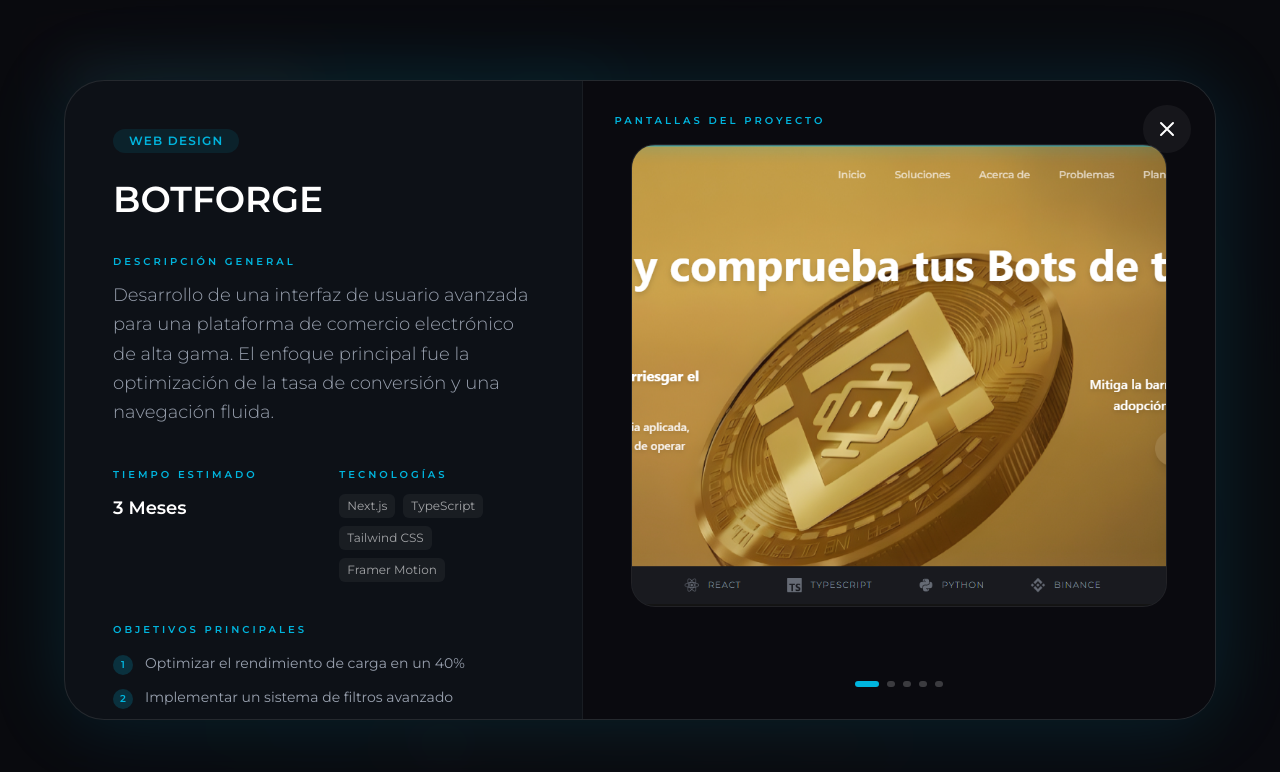
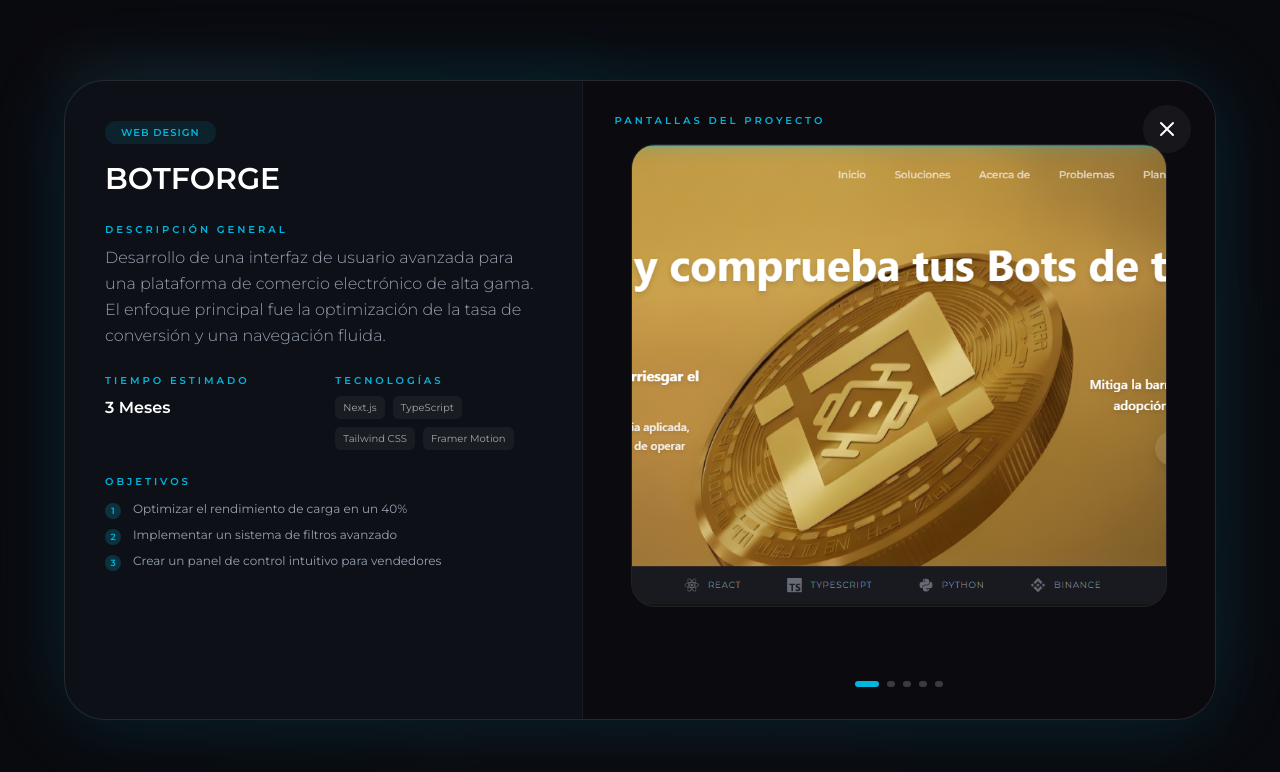
Before and after one commit to rodez0707/my-portafolio, a Next.js app: page / in a window 1280 px wide. Both pictures are taken after a click on the element 340 px from the left and 2844 px from the top of the page. Shown: the part 2444-3216 px from the top of the page. Built offline with nearby package versions, Linux system fonts and the light colour scheme.

Commit message:
style: reduce project modal sizes and spacing to minimize scroll

```diff
--- a/app/components/sections/Projects.tsx
+++ b/app/components/sections/Projects.tsx
@@ -167,42 +167,42 @@ export const Projects: FC = () => {
                             </button>
 
                             {/* LEFT SIDE: Info (Scrollable) */}
-                            <div className="w-full lg:w-[45%] p-8 md:p-12 overflow-y-auto custom-scrollbar border-b lg:border-b-0 lg:border-r border-white/5">
-                                <div className="flex gap-2 mb-6">
-                                    <span className="px-4 py-1 bg-[#00B5DE]/10 text-[#00B5DE] text-xs font-bold uppercase tracking-widest rounded-full">
+                            <div className="w-full lg:w-[45%] p-6 md:p-10 overflow-y-auto custom-scrollbar border-b lg:border-b-0 lg:border-r border-white/5">
+                                <div className="flex gap-2 mb-4">
+                                    <span className="px-4 py-1 bg-[#00B5DE]/10 text-[#00B5DE] text-[10px] font-bold uppercase tracking-widest rounded-full">
                                         {selectedProject.category}
                                     </span>
                                 </div>
 
-                                <h3 className="text-3xl md:text-4xl font-black mb-8 leading-tight">{selectedProject.title}</h3>
+                                <h3 className="text-2xl md:text-3xl font-black mb-6 leading-tight">{selectedProject.title}</h3>
 
-                                <div className="space-y-10">
+                                <div className="space-y-6">
                                     <section>
-                                        <h4 className="text-[10px] font-black uppercase tracking-[0.3em] text-[#00B5DE] mb-3">Descripción General</h4>
-                                        <p className="text-gray-400 leading-relaxed font-light text-base md:text-lg">{selectedProject.fullDesc}</p>
+                                        <h4 className="text-[10px] font-black uppercase tracking-[0.3em] text-[#00B5DE] mb-2">Descripción General</h4>
+                                        <p className="text-gray-400 leading-relaxed font-light text-sm md:text-base">{selectedProject.fullDesc}</p>
                                     </section>
 
-                                    <div className="grid grid-cols-2 gap-8">
+                                    <div className="grid grid-cols-2 gap-6">
                                         <section>
-                                            <h4 className="text-[10px] font-black uppercase tracking-[0.3em] text-[#00B5DE] mb-3">Tiempo Estimado</h4>
-                                            <p className="text-white font-semibold text-lg">{selectedProject.time}</p>
+                                            <h4 className="text-[10px] font-black uppercase tracking-[0.3em] text-[#00B5DE] mb-2">Tiempo Estimado</h4>
+                                            <p className="text-white font-semibold text-base">{selectedProject.time}</p>
                                         </section>
                                         <section>
-                                            <h4 className="text-[10px] font-black uppercase tracking-[0.3em] text-[#00B5DE] mb-3">Tecnologías</h4>
+                                            <h4 className="text-[10px] font-black uppercase tracking-[0.3em] text-[#00B5DE] mb-2">Tecnologías</h4>
                                             <div className="flex flex-wrap gap-2">
                                                 {selectedProject.tech.map(t => (
-                                                    <span key={t} className="text-xs text-white/60 bg-white/5 px-2 py-1 rounded-md">{t}</span>
+                                                    <span key={t} className="text-[10px] text-white/60 bg-white/5 px-2 py-1 rounded-md">{t}</span>
                                                 ))}
                                             </div>
                                         </section>
                                     </div>
 
                                     <section>
-                                        <h4 className="text-[10px] font-black uppercase tracking-[0.3em] text-[#00B5DE] mb-4">Objetivos Principales</h4>
-                                        <ul className="space-y-3">
+                                        <h4 className="text-[10px] font-black uppercase tracking-[0.3em] text-[#00B5DE] mb-3">Objetivos</h4>
+                                        <ul className="space-y-2">
                                             {selectedProject.objectives.map((obj, i) => (
-                                                <li key={i} className="flex gap-3 text-sm text-gray-400 group">
-                                                    <span className="w-5 h-5 rounded-full bg-[#00B5DE]/20 text-[#00B5DE] flex-shrink-0 flex items-center justify-center text-[10px] font-black mt-0.5">
+                                                <li key={i} className="flex gap-3 text-xs text-gray-400 group">
+                                                    <span className="w-4 h-4 rounded-full bg-[#00B5DE]/20 text-[#00B5DE] flex-shrink-0 flex items-center justify-center text-[9px] font-black mt-0.5">
                                                         {i + 1}
                                                     </span>
                                                     {obj}
```
